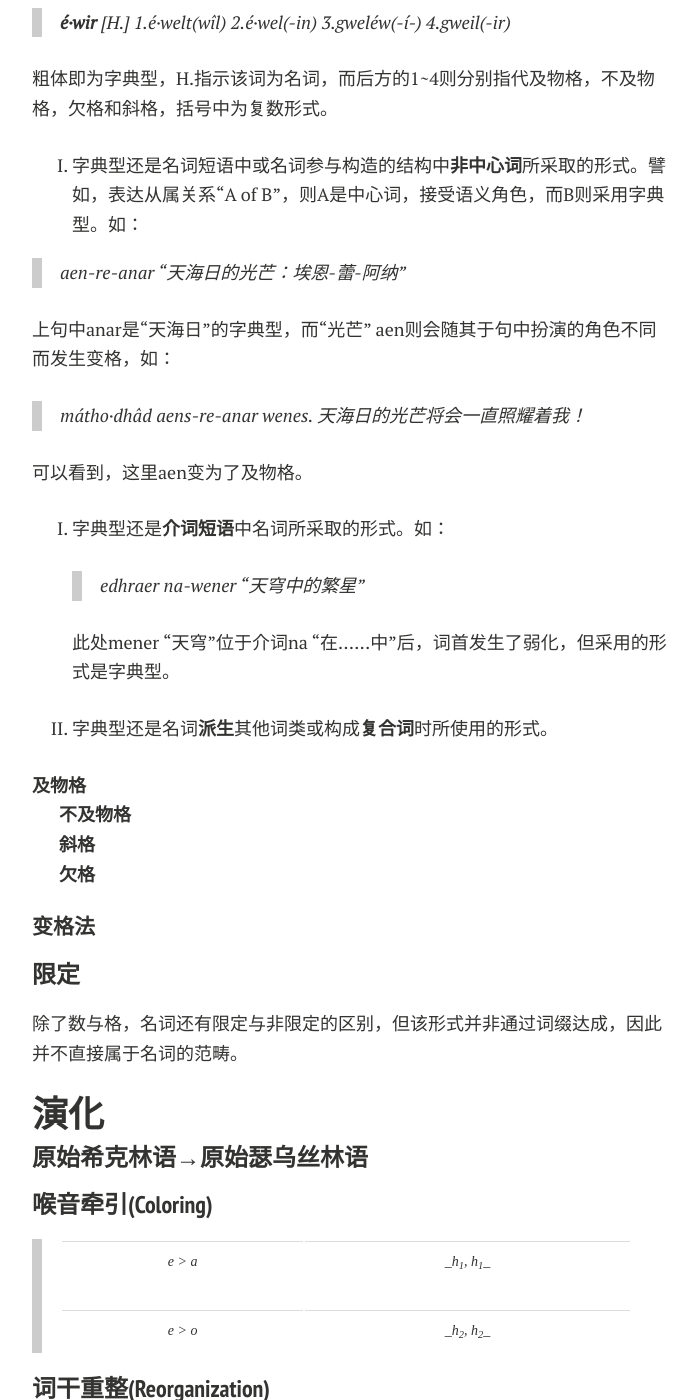
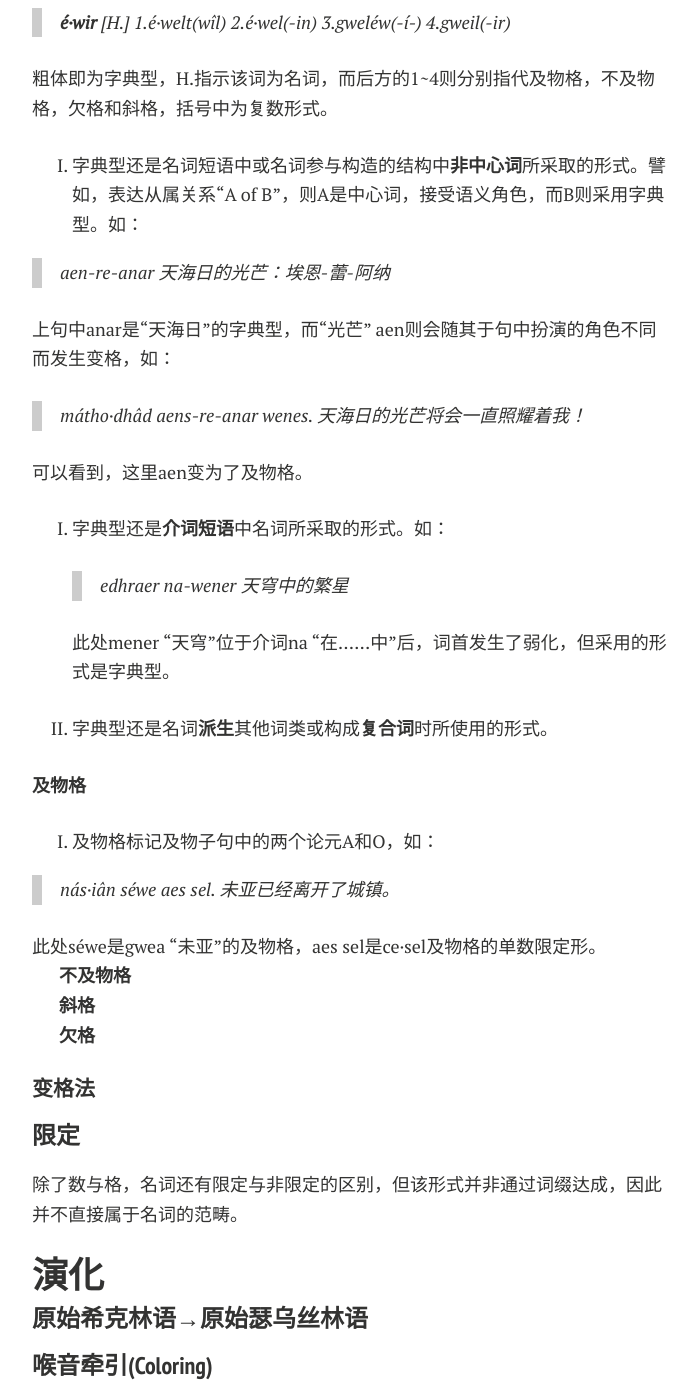
Before and after one commit to Kinnuch/kinnuch.github.io, a Jekyll site: the page built from laim/Theusṛin.md, in a window 1280 px wide and 1400 px high, scrolled down 7210 px. Shown: the whole window, without its empty margins (288-985 px from the left). Built offline with Jekyll 4.4.1, drawn with Linux system fonts in a browser that asks for light colours; nearby versions of some CDN libraries; comment, search, counter and statistics services are not loaded; a style sheet for code colours, icons or effects is not loaded.

Commit message:
Update Theusṛin.md

```diff
--- a/laim/Theusṛin.md
+++ b/laim/Theusṛin.md
@@ -225,7 +225,7 @@ title: Theusṛin
 
 2. 字典型还是名词短语中或名词参与构造的结构中**非中心词**所采取的形式。譬如，表达从属关系“A of B”，则A是中心词，接受语义角色，而B则采用字典型。如：
 
-> aen-re-anar “天海日的光芒：埃恩-蕾-阿纳”
+> aen-re-anar 天海日的光芒：埃恩-蕾-阿纳
 
 上句中anar是“天海日”的字典型，而“光芒” aen则会随其于句中扮演的角色不同而发生变格，如：
 
@@ -235,13 +235,19 @@ title: Theusṛin
 
 3. 字典型还是**介词短语**中名词所采取的形式。如：
 
-   > edhraer na-wener “天穹中的繁星”
+   > edhraer na-wener 天穹中的繁星
 
    此处mener “天穹”位于介词na “在……中”后，词首发生了弱化，但采用的形式是字典型。
 
 4. 字典型还是名词**派生**其他词类或构成**复合词**时所使用的形式。
 
 **及物格**
+
+1. 及物格标记及物子句中的两个论元A和O，如：
+
+> nás·iân séwe aes sel. 未亚已经离开了城镇。
+
+此处séwe是gwea “未亚”的及物格，aes sel是ce·sel及物格的单数限定形。
 
 **不及物格**
 
```
